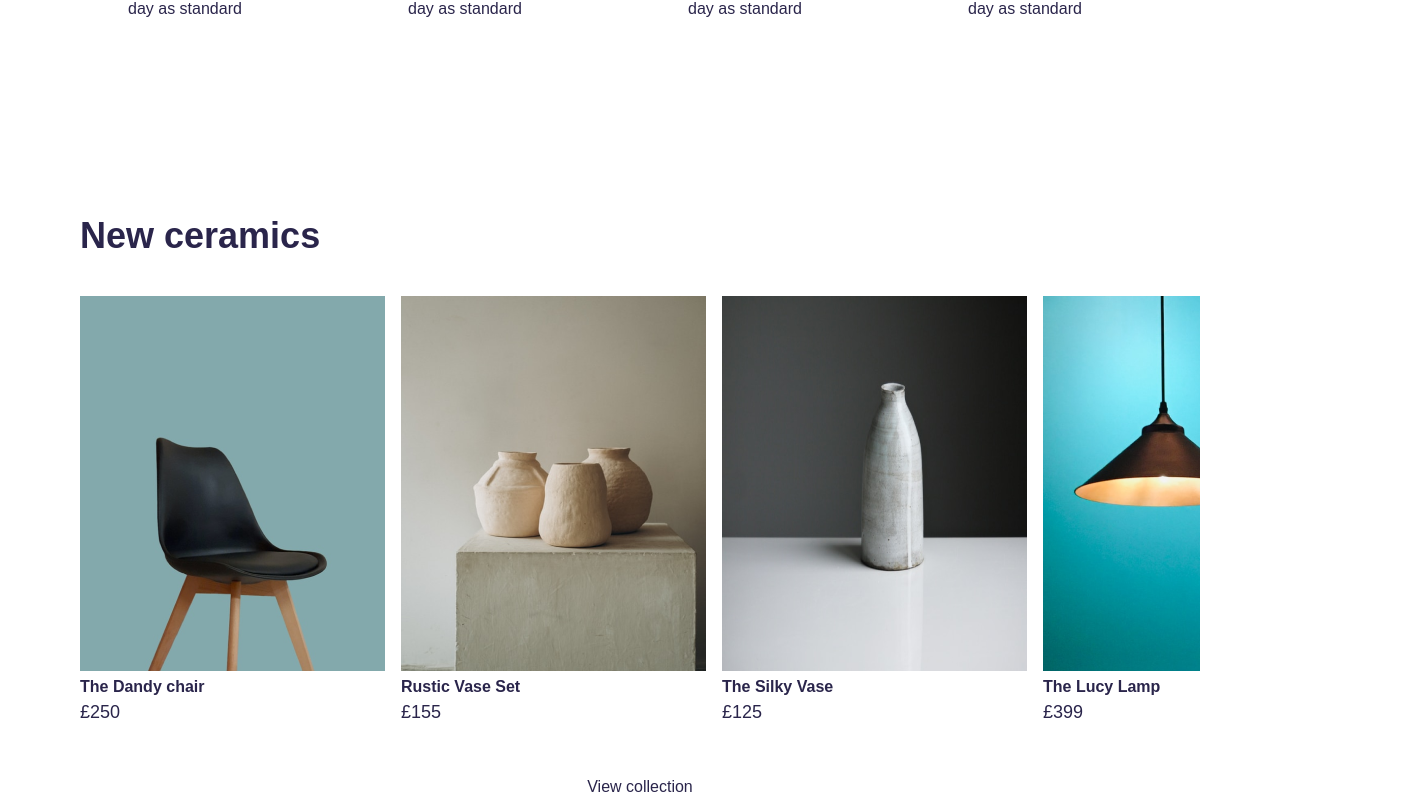
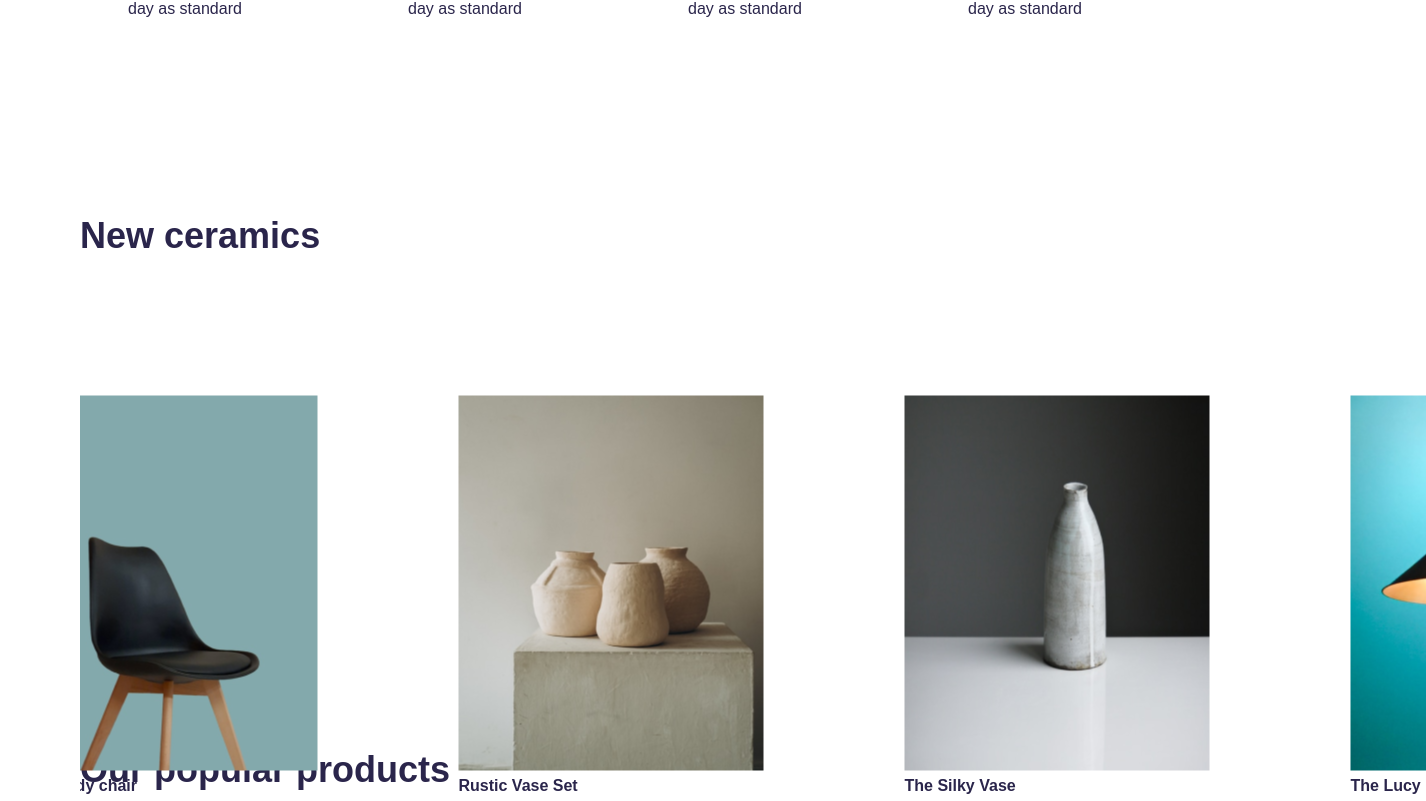
Before and after one commit to gkartsivadze/furniture_advanced, a React (Vite) app: page / in a window 1280 px wide. Shown: the part 1059-1860 px from the top of the page, 1426 px wide, since content can reach past the window. Built offline with nearby package versions, Linux system fonts and the light colour scheme; a web font is replaced by a local one.

Commit message:
Finish for today

```diff
--- a/package.json
+++ b/package.json
@@ -10,6 +10,7 @@
     "preview": "vite preview"
   },
   "dependencies": {
+    "nanoid": "^4.0.2",
     "node-sass": "^9.0.0",
     "react": "^18.2.0",
     "react-dom": "^18.2.0",
--- a/src/components/ProductListSection.jsx
+++ b/src/components/ProductListSection.jsx
@@ -1,15 +1,17 @@
 import ProductCard from "./ProductCard"
 
 export default function ProductListSection({ name, data }) {
-    return (
-        <section id="product_section">
-        <h1>{name}</h1>
+  return (
+    <section className="product_section">
+       <h1>{name}</h1>
+       <div className="scroll_wrapper">
         <div className="scrollable_list">
           {
             data.map(product => <ProductCard key={product.id} id={product.id} type={product.type} image={product.image} name={product.name} price={product.price} />)
           }
         </div>
         <button className="btn bm">View collection</button>
-      </section>
-    )
+      </div>
+    </section>
+  )
 }
--- a/src/home.scss
+++ b/src/home.scss
@@ -39,7 +39,7 @@
     }
 }
 
-#product_section {
+.product_section {
     padding-block: 5rem;
     .scrollable_list {
         padding-block: 33px;
--- a/src/index.scss
+++ b/src/index.scss
@@ -101,13 +101,33 @@ button {
     color: var(--white)
 }
 
+.scroll_wrapper {
+    height: 20rem;
+    position: relative;
+
+    display: flex;
+    align-items: flex-end;
+}
 .scrollable_list {
+    position: absolute;
+    top: 0; left: 0;
+
     display: grid;
-    grid-auto-flow: column;
+    grid-auto-flow: row;
     gap: 1rem;
 
+    height: 100vw;
+    transform-origin: right top;
+    transform: translate(-100%) rotate(-90deg);
+
     padding-right: 2rem;
-    overflow-x: auto;
+    overflow-Y: auto;
+    &::-webkit-scrollbar {
+        display: none;
+    }
+    &>a {
+        transform: rotate(90deg);
+    }
 }
 
 ::-webkit-scrollbar {
```
Also changed, not shown: 1 other file (tests, documents, lock files or other folders).
